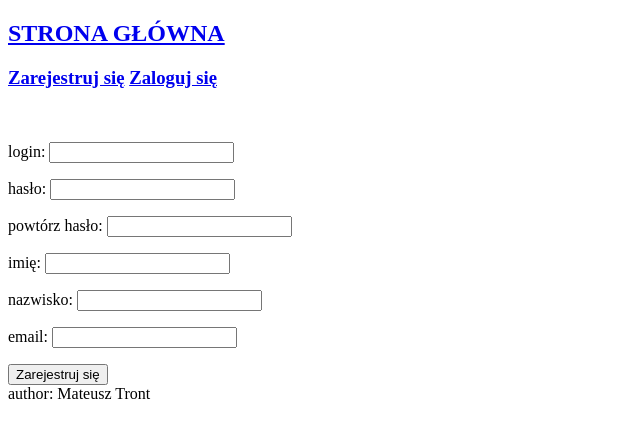
After one commit to mateusztront/odpocznij, a Django app: page /index/user_form.html in a window 1280 px wide. The commit adds this page. Shown: the top 438 px of the page, without its empty margins (0-640 px from the left). Run offline with Django 3.2, Linux system fonts and the light colour scheme.

Commit message:
tworzenie użytkownika

```diff
--- /dev/null
+++ b/main/form.py
@@ -0,0 +1,22 @@
+from django.contrib.auth.models import User
+from django.core.exceptions import ValidationError
+import django.forms as forms
+
+
+def username_unique(username):
+    if User.objects.filter(username=username):
+        raise ValidationError('Login jest zajęty')
+
+
+class UserRegistrationForm(forms.Form):
+    username = forms.CharField(label='login', validators=[username_unique])
+    password = forms.CharField(label='hasło', widget=forms.PasswordInput)
+    second_password = forms.CharField(label='powtórz hasło', widget=forms.PasswordInput)
+    first_name = forms.CharField(label='imię')
+    last_name = forms.CharField(label='nazwisko')
+    email = forms.EmailField(label='email')
+
+    def clean(self):
+        cleaned_data = super().clean()
+        if cleaned_data['password'] != cleaned_data['second_password']:
+            raise ValidationError("Proszę wprowadzić dwa razy to samo hasło")
--- /dev/null
+++ b/main/templates/main/base.html
@@ -0,0 +1,16 @@
+<!DOCTYPE html>
+<html lang="en">
+<head>
+    <meta charset="UTF-8">
+    <title>{% block title %}{% endblock %}</title>
+</head>
+<body>
+<h2><a href="{% url 'landing-page' %}">STRONA GŁÓWNA</a></h2>
+{#<h2><a href="/index/?search={{ main.session.search }}">WYNIKI WYSZUKIWANIA</a></h2>#}
+<h3><a href="user_form.html">Zarejestruj się</a> <a href="login_form.html">Zaloguj się</a> </h3>
+<br>
+{% block content %}
+{% endblock %}
+<footer>author: Mateusz Tront</footer>
+</body>
+</html>
--- a/templates/main.html
+++ b/main/templates/main/main.html
@@ -1,3 +1,5 @@
+{% extends 'main/base.html' %}
+{% block content %}
 
 {% for result in results %}
     {{ result.type }} <a href="{% url 'premises' result.id %}">{{ result.name }}</a>
@@ -6,3 +8,5 @@
     {{ result.city }}
     <br>{{ result.description }}
 {% endfor %}
+
+{% endblock %}
--- a/templates/premises_view.html
+++ b/main/templates/main/premises_view.html
@@ -1,3 +1,7 @@
+{% extends 'main/base.html' %}
+{% block content %}
+
+
 {{ premises.name }}
 {{ premises.address }}
 {{ premises.city }}
@@ -18,3 +22,4 @@
     </tr>
     {% endfor %}
 </table>
+{% endblock %}
--- /dev/null
+++ b/main/templates/main/user_form.html
@@ -0,0 +1,8 @@
+{% extends 'main/base.html' %}
+{% block content %}
+    <form action="" method="post">
+    {% csrf_token %}
+    {{ form.as_p }}
+    <input type="submit" value="Zarejestruj się">
+    </form>
+{% endblock %}
--- a/main/views.py
+++ b/main/views.py
@@ -1,22 +1,47 @@
-from django.shortcuts import render
+from django.contrib.auth.models import User
+from django.shortcuts import render, redirect
+from django.urls import reverse
 from django.views import View
+from django.views.generic import CreateView
+
+from main.form import UserRegistrationForm
 from main.models import Premises
 
 
 class LandingPageView(View):
     def get(self, request):
-        return render(request, 'landingpage.html')
+        return render(request, 'main/landingpage.html')
 
 
 class MainView(View):
     def get(self, request):
         search = request.GET.get('search')
+        request.session['search'] = search
         results = Premises.objects.all().filter(city=search)
-        return render(request, 'main.html', {'results': results})
+        return render(request, 'main/main.html', {'results': results})
 
 
 class PremisesView(View):
     def get(self, request, id):
         premises = Premises.objects.get(pk=id)
         room_types = premises.rooms.order_by('people_number')
-        return render(request, "premises_view.html", {"premises": premises, "room_types": room_types})
+        return render(request, "main/premises_view.html", {"premises": premises, "room_types": room_types})
+
+class UserRegistrationView(View):
+    def get(self, request):
+        form = UserRegistrationForm()
+        return render(request, 'main/user_form.html', {'form': form})
+
+    def post(self, request):
+        form = UserRegistrationForm(request.POST)
+        if form.is_valid():
+            User.objects.create_user(
+                username=form.cleaned_data['username'],
+                first_name=form.cleaned_data['first_name'],
+                last_name=form.cleaned_data['last_name'],
+                password=form.cleaned_data['password'],
+                email=form.cleaned_data['email']
+            )
+            return redirect('/')
+        else:
+            return render(request, 'main/user_form.html', {'form': form})
--- a/odpocznij/settings.py
+++ b/odpocznij/settings.py
@@ -56,7 +56,7 @@ ROOT_URLCONF = 'odpocznij.urls'
 TEMPLATES = [
     {
         'BACKEND': 'django.template.backends.django.DjangoTemplates',
-        'DIRS': [BASE_DIR / 'templates']
+        'DIRS': [BASE_DIR / 'main/templates']
         ,
         'APP_DIRS': True,
         'OPTIONS': {
--- a/odpocznij/urls.py
+++ b/odpocznij/urls.py
@@ -16,11 +16,12 @@ Including another URLconf
 from django.contrib import admin
 from django.urls import path
 
-from main.views import LandingPageView, MainView, PremisesView
+from main.views import LandingPageView, MainView, PremisesView, UserRegistrationView
 
 urlpatterns = [
     path('admin/', admin.site.urls),
     path('', LandingPageView.as_view(), name='landing-page'),
     path('index/', MainView.as_view(), name='main-page'),
-    path('index/<int:id>/', PremisesView.as_view(), name='premises')
+    path('index/<int:id>/', PremisesView.as_view(), name='premises'),
+    path('index/user_form.html', UserRegistrationView.as_view(), name='user-registration'),
 ]
```
Also changed, not shown: templates/base.html (deleted, +0 -10 lines), main/templates/main/landingpage.html (renamed from templates/landingpage.html).
